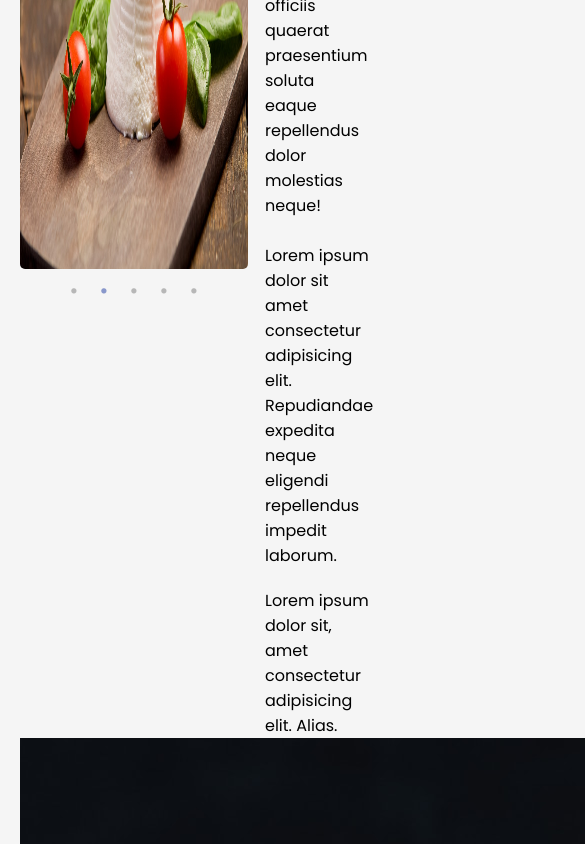
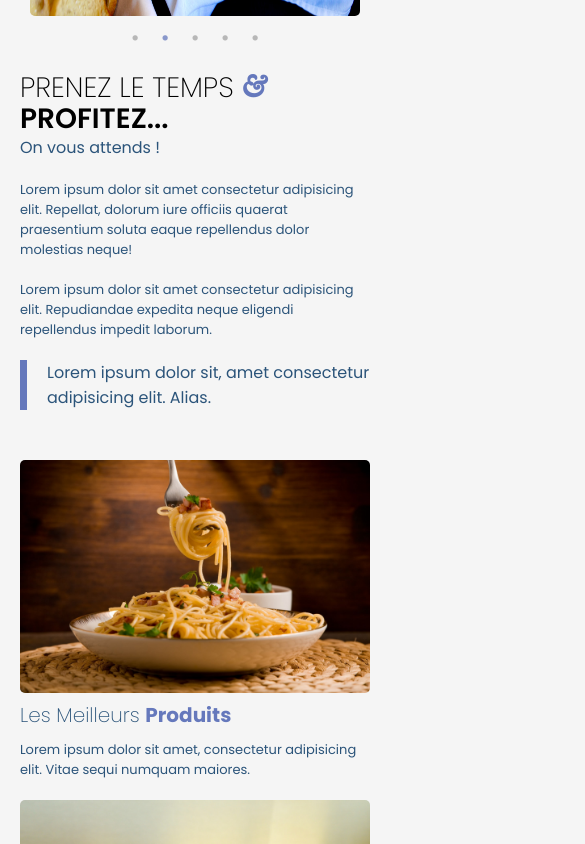
Before and after one commit to Chrisanto76/st_cyr_website, a React (Vite) app: page / in a window 390 px wide. Shown: the part 1320-2164 px from the top of the page, 585 px wide, since content can reach past the window. Built offline with nearby package versions, Linux system fonts and the light colour scheme.

Commit message:
add AmazingMeal file and css

```diff
--- a/src/index.css
+++ b/src/index.css
@@ -1,5 +1,4 @@
-@import url('https://fonts.googleapis.com/css2?family=Pacifico&family=Poppins:ital,wght@0,200;0,400;0,500;0,600;0,700;1,300&display=swap');
-
+@import url('https://fonts.googleapis.com/css2?family=Libre+Baskerville:ital,wght@0,400;0,700;1,400&family=Pacifico&family=Poppins:ital,wght@0,200;0,400;0,500;0,600;0,700;1,300&display=swap');
 
 * {
 	margin: 0;
@@ -32,6 +31,19 @@ h3{
 	font-weight: 500;
 }
 
+h4, p, label {
+	color: var(--color-tertiary);
+	font-weight: 400;
+}
+
+h4 {
+	font-weight: normal;
+}
+
+p, label {
+	font-size: 13px;
+}
+
 .section{
 	padding: 70px 0;
 }
@@ -55,6 +67,19 @@ button {
 
 button:hover {
 	opacity: 0.9;
+}
+
+.ampersand {
+	font-family: 'Libre Baskerville', serif;
+	font-style: italic;
+	color: var(--color-primary);
+}
+
+
+blockquote {
+	color: var(--color-tertiary);
+	border-left: 7px solid var(--color-primary);;
+	padding-left: 20px;
 }
 
 .heading--primary {
@@ -81,6 +106,17 @@ button:hover {
 	font-weight: 600;
 }
 
+.heading--tertiary {
+	font-size: 20px;
+	font-weight: 300;
+	text-transform: capitalize;
+}
+
+.heading--tertiary span {
+	font-weight: 700;
+	color: var(--color-primary);
+}
+
 .special--word {
 	color: var(--color-white);
 	font-weight: 700;
--- a/src/pages/Home/AmazingMeal/AmazingMeal.css
+++ b/src/pages/Home/AmazingMeal/AmazingMeal.css
@@ -27,3 +27,65 @@
 .amazing--content p {
     padding: 20px 0;
 }
+
+.amazing-card-container{
+    display: flex;
+    gap: 5%;
+    padding-top: 50px;
+}
+
+.amazing-card {
+    width: 40%;
+}
+
+.amazing-card-image {
+    width: 100%;
+    height: auto;
+    border-radius: 5px;
+}
+
+.amazing-card-title {
+    align-items: center;
+    gap: 10px;
+}
+
+.amazing-card-content p {
+    padding-top: 10px;
+}
+
+@media screen and (max-width: 768px){
+    .amazing--container {
+        flex-direction: column;
+    }
+
+    .amazing--carousel {
+        width: 100%;
+        padding: 0 10px;
+    }
+
+    .amazing--carousel img {
+        height: 50vh;
+    }
+
+    .amazing--content {
+        width: 100%;
+    }
+
+    .amazing-card-container {
+        flex-direction: column;
+    }
+
+    .amazing-card {
+        width: 100%;
+    }
+
+    .amazing-card-image {
+        width: 100%;
+        height: auto;
+    }
+
+    .amazing-card-left {
+        margin-bottom: 20px;
+    }
+
+}
--- a/src/pages/Home/AmazingMeal/AmazingMeal.jsx
+++ b/src/pages/Home/AmazingMeal/AmazingMeal.jsx
@@ -1,8 +1,8 @@
 import React, { useState } from 'react';
 import './AmazingMeal.css';
 
-import image1 from '../../../assets/hamburger.jpeg';
-import image2 from '../../../assets/cheese.jpeg';
+import image1 from '../../../assets/pasta.jpeg';
+import image2 from '../../../assets/cheese.jpg';
 import image3 from '../../../assets/coffee.jpg';
 import image4 from '../../../assets/pizza.jpeg';
 import image5 from '../../../assets/wine.jpeg';
@@ -77,7 +77,6 @@ const AmazingMeal = () => {
 						<div className="amazing-card-content">
 							<div className="amazing-card-title">
 								<h3 className="heading--tertiary">
-									<PiCheckFatBold size={20} style={{ color: '#c3512f' }} />
 									Les meilleurs <span>produits</span>
 								</h3>
 
@@ -94,8 +93,7 @@ const AmazingMeal = () => {
 						<div className="amazing-card-content">
 							<div className="amazing-card-title">
 								<h3 className="heading--tertiary">
-									<PiCheckFatBold size={20} style={{ color: '#c3512f' }} />
-									Les meilleurs <span>produits</span>
+									La campagne à <span>Paris</span>
 								</h3>
 
 								<p>
```
